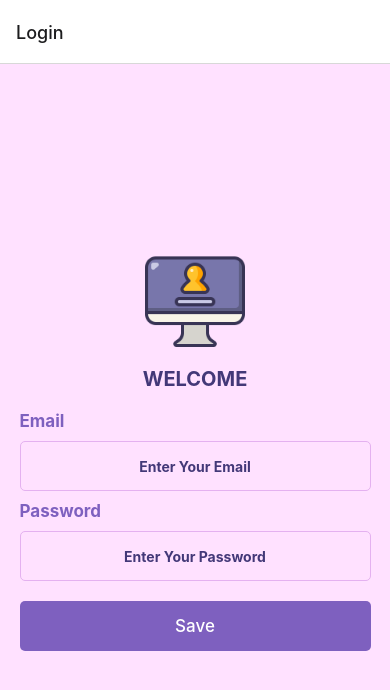
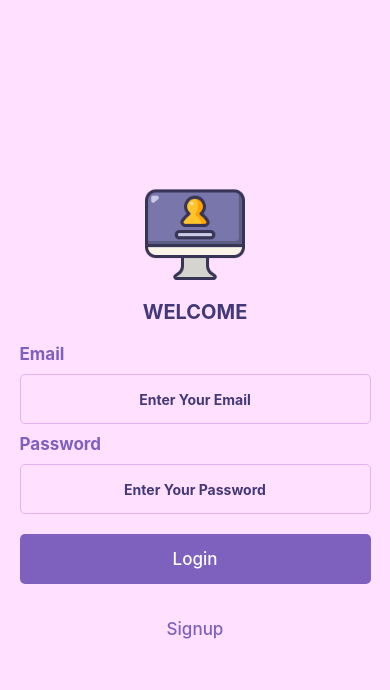
Before and after one commit to burakzaferozcan/starting-react-native, a React Native app: screen /Login in a window 390 px wide. Shown: the top 690 px of the page. Built offline with nearby package versions, Linux system fonts and the light colour scheme.

Commit message:
Implemented switching between pages with Navigation

```diff
--- a/App.js
+++ b/App.js
@@ -2,14 +2,16 @@ import React from "react";
 import { NavigationContainer } from "@react-navigation/native";
 import { createNativeStackNavigator } from "@react-navigation/native-stack";
 import LoginPage from "./src/screens/LoginPage";
+import SignupPage from "./src/screens/SignupPage";
 
 const Stack = createNativeStackNavigator();
 
 const App = () => {
   return (
     <NavigationContainer>
-      <Stack.Navigator>
+      <Stack.Navigator screenOptions={{ headerShown: false }}>
         <Stack.Screen name="Login" component={LoginPage} />
+        <Stack.Screen name="SignUp" component={SignupPage} />
       </Stack.Navigator>
     </NavigationContainer>
   );
--- a/src/components/Loading.js
+++ b/src/components/Loading.js
@@ -16,7 +16,7 @@ const Loading = ({ changeIsLoading }) => {
       >
         <Text style={styles.closeButton}>X</Text>
       </Pressable>
-      {/* <ActivityIndicator size={"large"} color={"#7E60BF"} /> */}
+      <ActivityIndicator size={"large"} color={"#7E60BF"} />
       <Text style={styles.loadingText}>LOADING</Text>
     </View>
   );
--- a/src/screens/LoginPage.js
+++ b/src/screens/LoginPage.js
@@ -9,7 +9,7 @@ import {
 } from "react-native";
 import Loading from "../components/Loading";
 
-const LoginPage = () => {
+const LoginPage = ({ navigation }) => {
   const [email, setEmail] = useState("");
   const [password, setPassword] = useState("");
   const [result, setResult] = useState("");
@@ -47,7 +47,18 @@ const LoginPage = () => {
         ]}
         onPress={() => setIsLoading(true)}
       >
-        <Text style={styles.buttonTextStyle}>Save</Text>
+        <Text style={styles.buttonTextStyle}>Login</Text>
+      </Pressable>
+      <Pressable
+        style={({ pressed }) => [
+          styles.buttonStyle,
+          {
+            backgroundColor: pressed ? "#E4B1F0" : "#FFE1FF",
+          },
+        ]}
+        onPress={() => navigation.navigate("SignUp")}
+      >
+        <Text style={styles.signupButtonTextStyle}>Signup</Text>
       </Pressable>
       {isLoading ? (
         <Loading changeIsLoading={() => setIsLoading(false)} />
@@ -107,4 +118,9 @@ const styles = StyleSheet.create({
     textAlign: "center",
     fontWeight: "bold",
   },
+  signupButtonTextStyle: {
+    color: "#7E60BF",
+    fontWeight: "500",
+    fontSize: 17,
+  },
 });
--- /dev/null
+++ b/src/screens/SignupPage.js
@@ -0,0 +1,20 @@
+import { StyleSheet, Text, View } from "react-native";
+import React from "react";
+
+const SignupPage = () => {
+  return (
+    <View style={styles.container}>
+      <Text>SignupPage</Text>
+    </View>
+  );
+};
+
+export default SignupPage;
+
+const styles = StyleSheet.create({
+  container: {
+    flex: 1,
+    justifyContent: "center",
+    alignItems: "center",
+  },
+});
```
